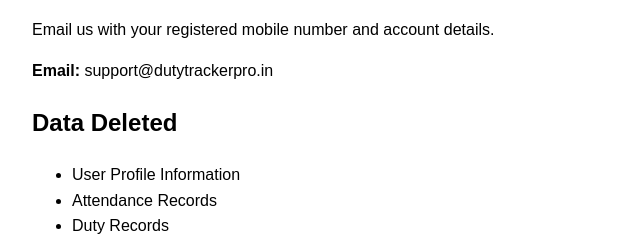
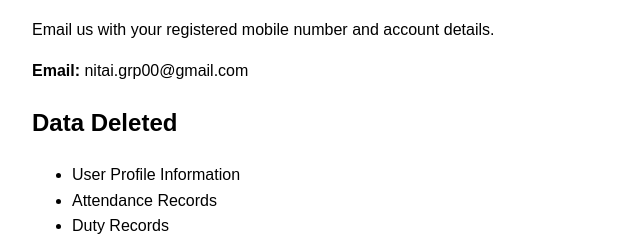
Before and after one commit to TrishabOnlineService/Dutytrackerpro, a website: page delete-account.html in a window 1280 px wide. Shown: the part 241-477 px from the top of the page, 208-848 px from the left. Drawn offline with Linux system fonts and the light colour scheme.

Commit message:
Update delete-account.html

```diff
--- a/delete-account.html
+++ b/delete-account.html
@@ -25,7 +25,7 @@ h1{color:#6A0DAD;}
 
 <p>Email us with your registered mobile number and account details.</p>
 
-<p><strong>Email:</strong> support@dutytrackerpro.in</p>
+<p><strong>Email:</strong> nitai.grp00@gmail.com</p>
 
 <h2>Data Deleted</h2>
 
```
